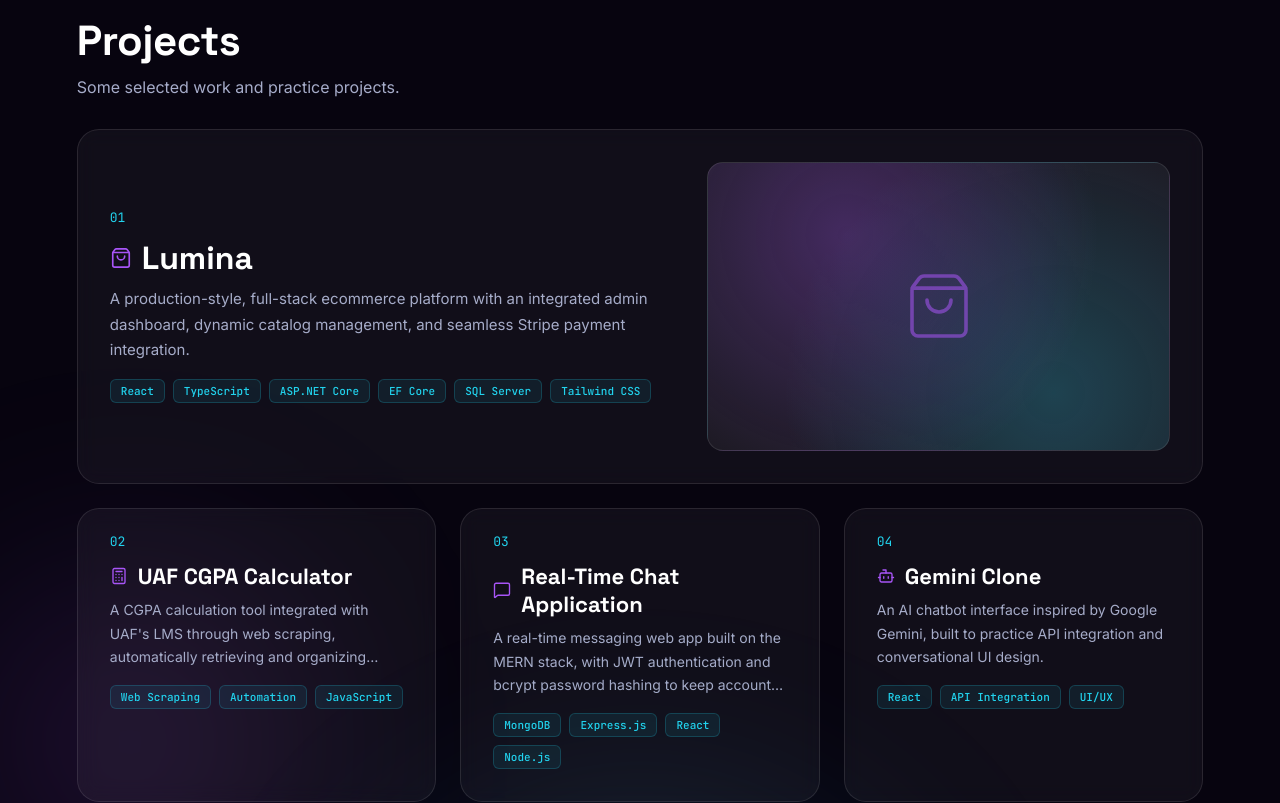
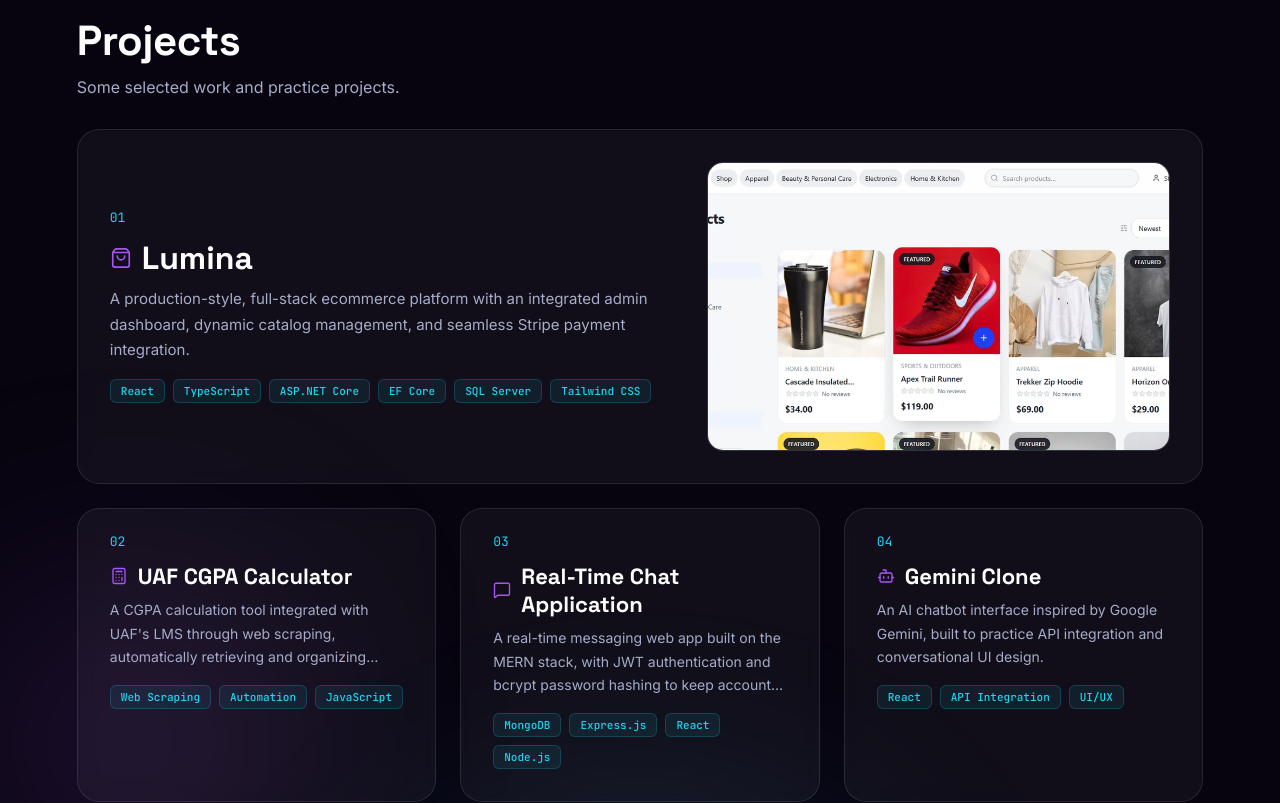
Before and after one commit to jawadsamiulhaq/My-Portfolio, a React (Vite) app: page / in a window 1280 px wide. Shown: the part 3080-3883 px from the top of the page. Built offline with nearby package versions, Linux system fonts and the light colour scheme.

Commit message:
Refactor code structure for improved readability and maintainability

```diff
--- a/src/components/Projects.tsx
+++ b/src/components/Projects.tsx
@@ -61,11 +61,16 @@
                 </div>
               </div>
 
-              {featured && (
-                <div className="project-card__visual" aria-hidden="true">
-                  <project.icon size={72} strokeWidth={1.2} />
-                </div>
-              )}
+              {featured &&
+                (project.image ? (
+                  <div className="project-card__visual project-card__visual--image">
+                    <img src={project.image} alt="" />
+                  </div>
+                ) : (
+                  <div className="project-card__visual" aria-hidden="true">
+                    <project.icon size={72} strokeWidth={1.2} />
+                  </div>
+                ))}
             </motion.div>
           );
         })}
--- a/src/data/content.ts
+++ b/src/data/content.ts
@@ -121,6 +121,7 @@
   description: string;
   tags: string[];
   icon: LucideIcon;
+  image?: string;
   github?: string;
   live?: string;
 }
@@ -131,7 +132,8 @@
   description:
     'A production-style, full-stack ecommerce platform with an integrated admin dashboard, dynamic catalog management, and seamless Stripe payment integration.',
   tags: ['React', 'TypeScript', 'ASP.NET Core', 'EF Core', 'SQL Server', 'Tailwind CSS'],
-  icon: ShoppingBag
+  icon: ShoppingBag,
+  image: '/images/lumina.webp'
 },
   {
     title: 'UAF CGPA Calculator',
--- a/src/index.css
+++ b/src/index.css
@@ -1034,7 +1034,7 @@
     max-width: 560px;
 }
 
-/* Decorative panel — echoes the hero's gradient frame; no image assets involved. */
+/* Featured card visual: a project screenshot if provided, else a decorative icon panel echoing the hero's gradient frame. */
 .project-card__visual {
     display: flex;
     align-items: center;
@@ -1042,10 +1042,21 @@
     aspect-ratio: 16 / 10;
     border-radius: var(--radius-md);
     border: 1px solid var(--border);
+    overflow: hidden;
     background:
         radial-gradient(circle at 30% 25%, rgba(168, 85, 247, 0.28), transparent 65%),
         radial-gradient(circle at 75% 80%, rgba(34, 211, 238, 0.22), transparent 65%),
         var(--surface);
+}
+
+.project-card__visual--image {
+    background: var(--surface);
+}
+
+.project-card__visual img {
+    width: 100%;
+    height: 100%;
+    object-fit: cover;
 }
 
 .project-card__visual svg {
```
Also changed, not shown: public/images/lumina.webp (added).
